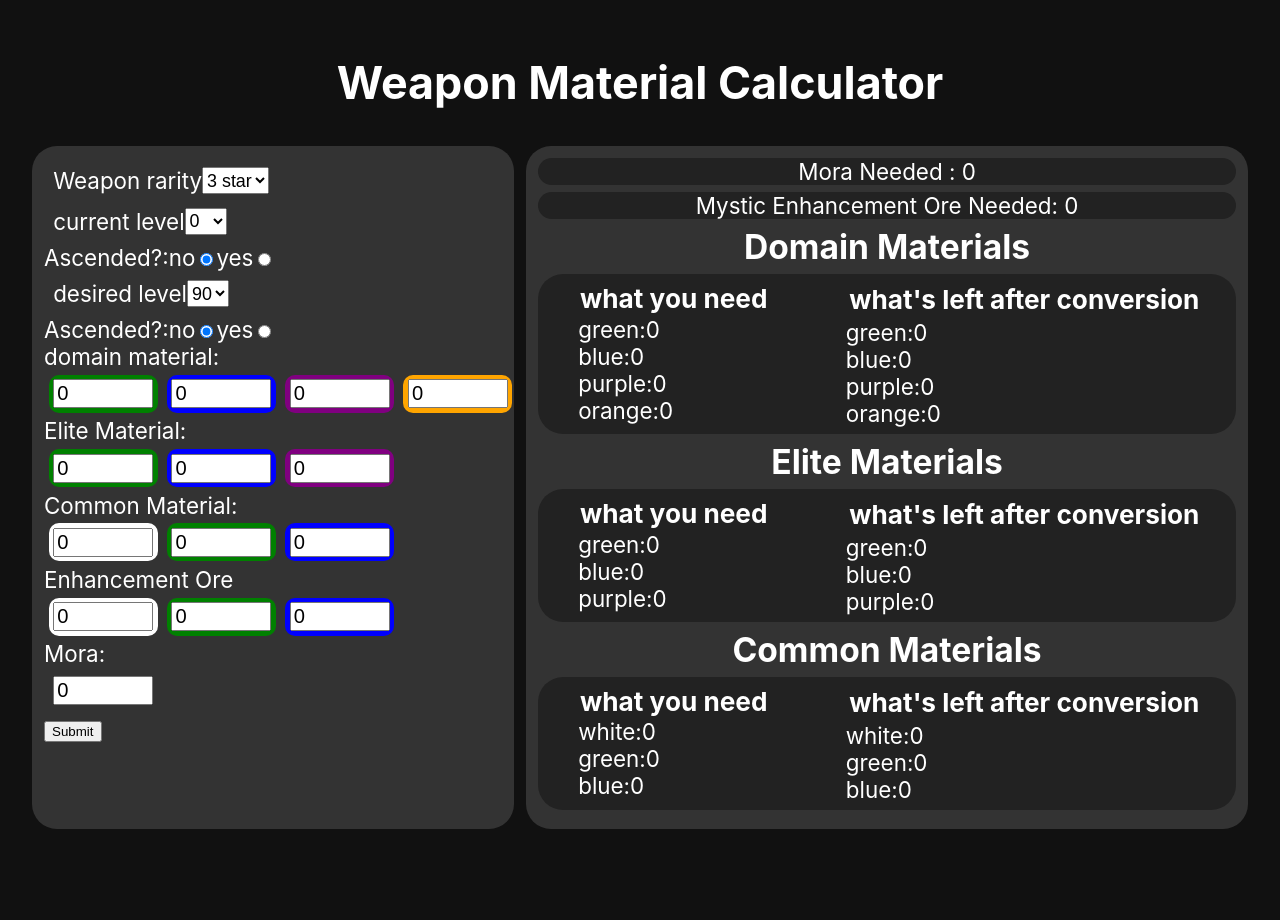
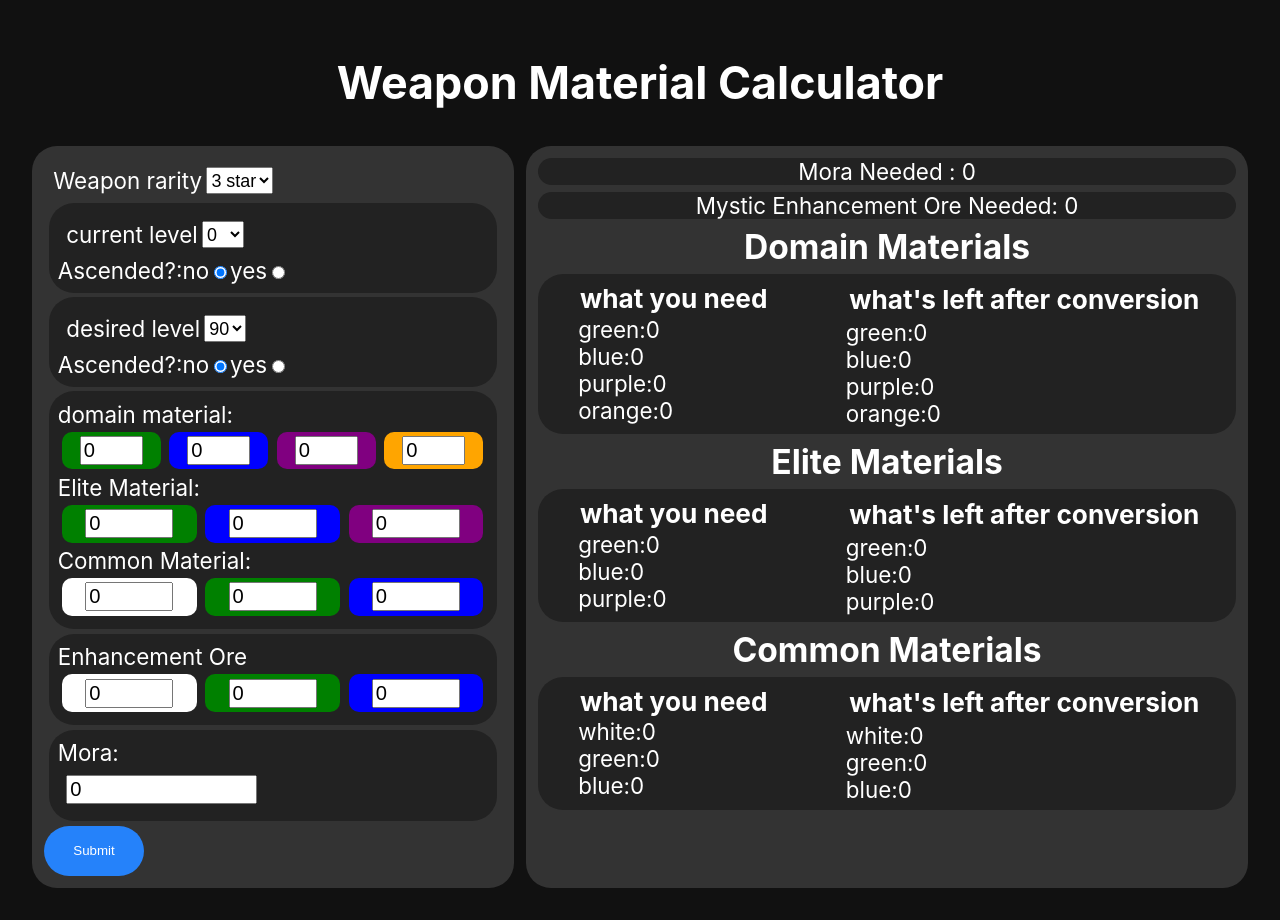
Before and after one commit to pongpwner/genshin-calculator, a React (Create React App) app: page / in a window 1280 px wide. Before the commit the page ends 861 px from the top, so only its background shows below. Built offline with nearby package versions, Linux system fonts and the light colour scheme.

Commit message:
finished version 1 of weapon  styling

```diff
--- a/src/components/custom-button/custom-button.styles.css
+++ b/src/components/custom-button/custom-button.styles.css
@@ -0,0 +1,8 @@
+.custom-button{
+    border-radius:25px;
+    width:100px;
+    height:50px;
+    color:white;
+    background-color:#2582fa ;
+    border:none
+}
--- a/src/components/form-dropdown/form-dropdown.styles.css
+++ b/src/components/form-dropdown/form-dropdown.styles.css
@@ -1,3 +1,4 @@
 .drop-down {
   font-size: 0.8em;
+  margin-left:1%;
 }
--- a/src/components/form-input/form-input.styles.css
+++ b/src/components/form-input/form-input.styles.css
@@ -3,24 +3,31 @@
   margin: 1%;
   border-radius: 10px;
   display: flex;
+
 }
 .white {
   background-color: white;
+  justify-content: center;
 }
 .green {
   background-color: green;
+  justify-content: center;
 }
 .blue {
   background-color: blue;
+  justify-content: center;
 }
 .purple {
   background-color: purple;
+  justify-content: center;
 }
 .orange {
   background-color: orange;
+  justify-content: center;
 }
 
 .form-input {
   font-size: 0.9em;
-  width: 100px;
+  width: 70%;
+
 }
--- a/src/pages/weapon/weapon.component.jsx
+++ b/src/pages/weapon/weapon.component.jsx
@@ -720,6 +720,7 @@ class Weapon extends React.Component {
               value={rarity}
               handleChange={this.handleChange}
             />
+            <div className='level-input-container'>
 
             <FormDropdown
               name="currentLevel"
@@ -736,7 +737,9 @@ class Weapon extends React.Component {
               data-ascension="sumCurrentAscension"
               data-currentAscension="currentAscension"
             ></CustomRadioGroup>
+            </div>
 
+            <div className='level-input-container'>
             <FormDropdown
               name="desiredLevel"
               handleChange={this.handleDesiredLevel}
@@ -752,6 +755,9 @@ class Weapon extends React.Component {
               data-ascension="sumDesiredAscension"
               data-currentAscension="desiredAscension"
             ></CustomRadioGroup>
+            </div>
+
+            <div className='material-input-container'>
             <div>domain material: </div>
             <div className="input-row">
               <FormInput
@@ -832,6 +838,8 @@ class Weapon extends React.Component {
                 onChange={this.handleChange}
               ></FormInput>
             </div>
+            </div>
+            <div className='material-input-container'>
             <div>Enhancement Ore</div>
             <div className="input-row">
               <FormInput
@@ -856,6 +864,8 @@ class Weapon extends React.Component {
                 onChange={this.handleChange}
               ></FormInput>
             </div>
+            </div>
+            <div className='material-input-container'>
             <div>Mora:</div>
             <div className="input-row">
               <FormInput
@@ -865,6 +875,7 @@ class Weapon extends React.Component {
                 value={mora}
                 onChange={this.handleChange}
               ></FormInput>
+            </div>
             </div>
             <CustomButton onClick={this.handleSubmit}>Submit</CustomButton>
           </div>
--- a/src/pages/weapon/weapon.styles.css
+++ b/src/pages/weapon/weapon.styles.css
@@ -56,3 +56,19 @@ h3 {
 .material-info {
   margin: 1%;
 }
+
+.level-input-container{
+  background-color: #222222;
+  border-radius:25px;
+  justify-content: space-around;
+  padding:2%;
+  margin:1%;
+}
+
+.material-input-container{
+  background-color: #222222;
+  border-radius:25px;
+  justify-content: space-around;
+  padding:2%;
+  margin:1%;
+}
```
